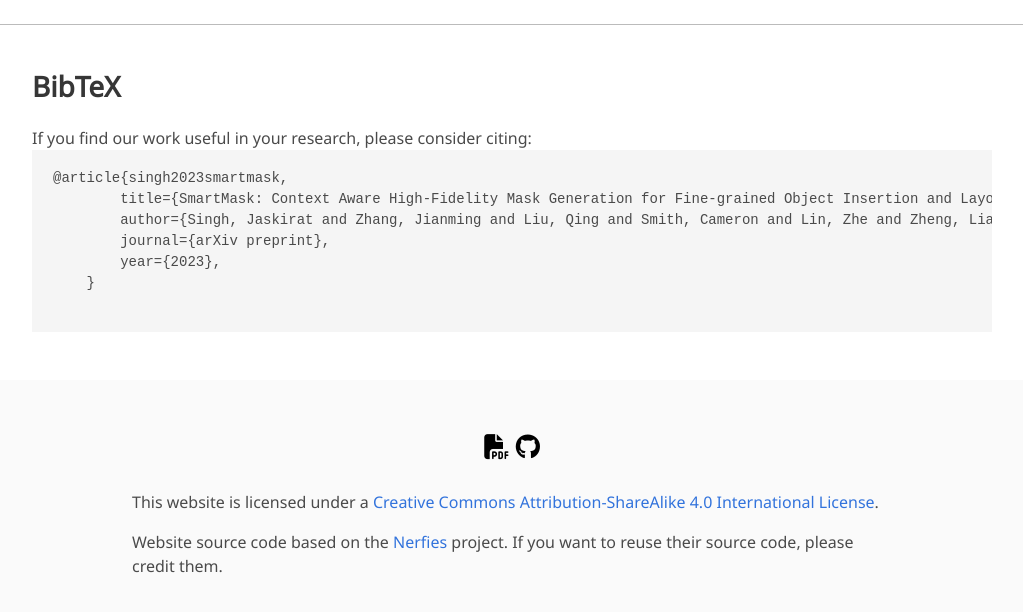
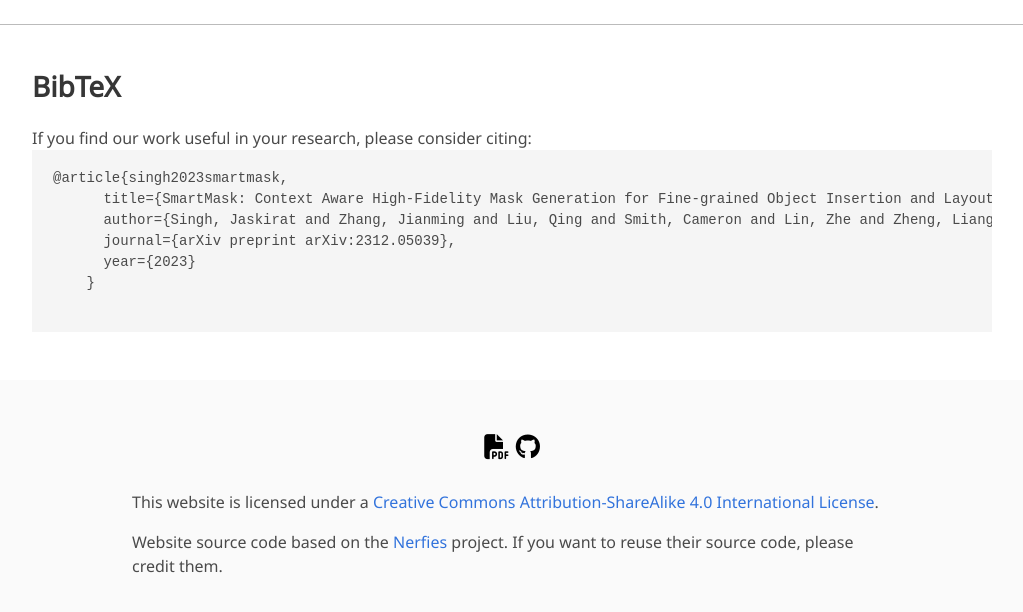
Before and after one commit to smartmask-gen/smartmask-gen.github.io, a plain HTML site: page index.html in a window 1280 px wide. Shown: the part 5985-6597 px from the top of the page, without its empty margins (128-1151 px from the left). Drawn offline with nearby package versions, Linux system fonts and the light colour scheme; some icons are missing; a web font is replaced by a local one.

Commit message:
add arxiv link

```diff
--- a/index.html
+++ b/index.html
@@ -444,10 +444,10 @@
     <h2 class="title" id="citation">BibTeX</h2>
     <span>If you find our work useful in your research, please consider citing:</span>
     <pre><code>@article{singh2023smartmask,
-        title={SmartMask: Context Aware High-Fidelity Mask Generation for Fine-grained Object Insertion and Layout Control},
-        author={Singh, Jaskirat and Zhang, Jianming and Liu, Qing and Smith, Cameron and Lin, Zhe and Zheng, Liang},
-        journal={arXiv preprint},
-        year={2023},
+      title={SmartMask: Context Aware High-Fidelity Mask Generation for Fine-grained Object Insertion and Layout Control},
+      author={Singh, Jaskirat and Zhang, Jianming and Liu, Qing and Smith, Cameron and Lin, Zhe and Zheng, Liang},
+      journal={arXiv preprint arXiv:2312.05039},
+      year={2023}
     }
   </code></pre>
   </div>
```
